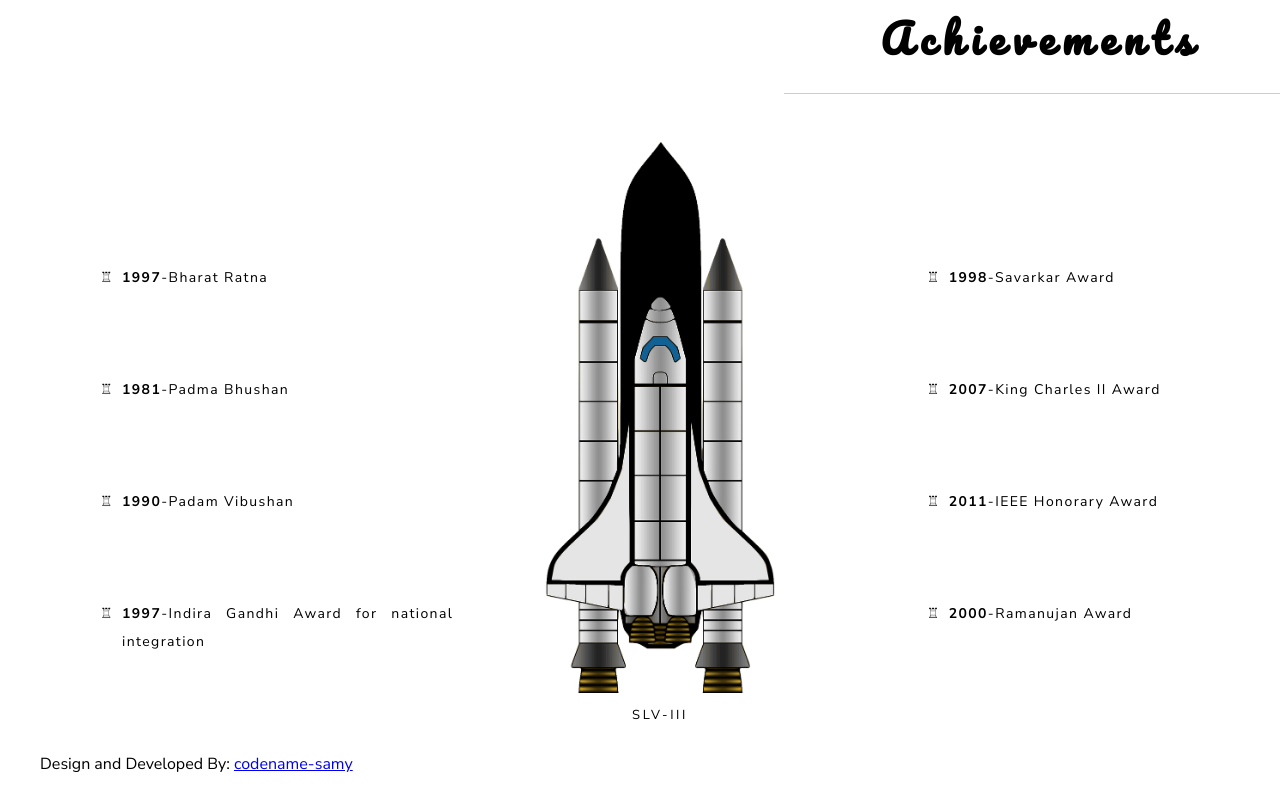
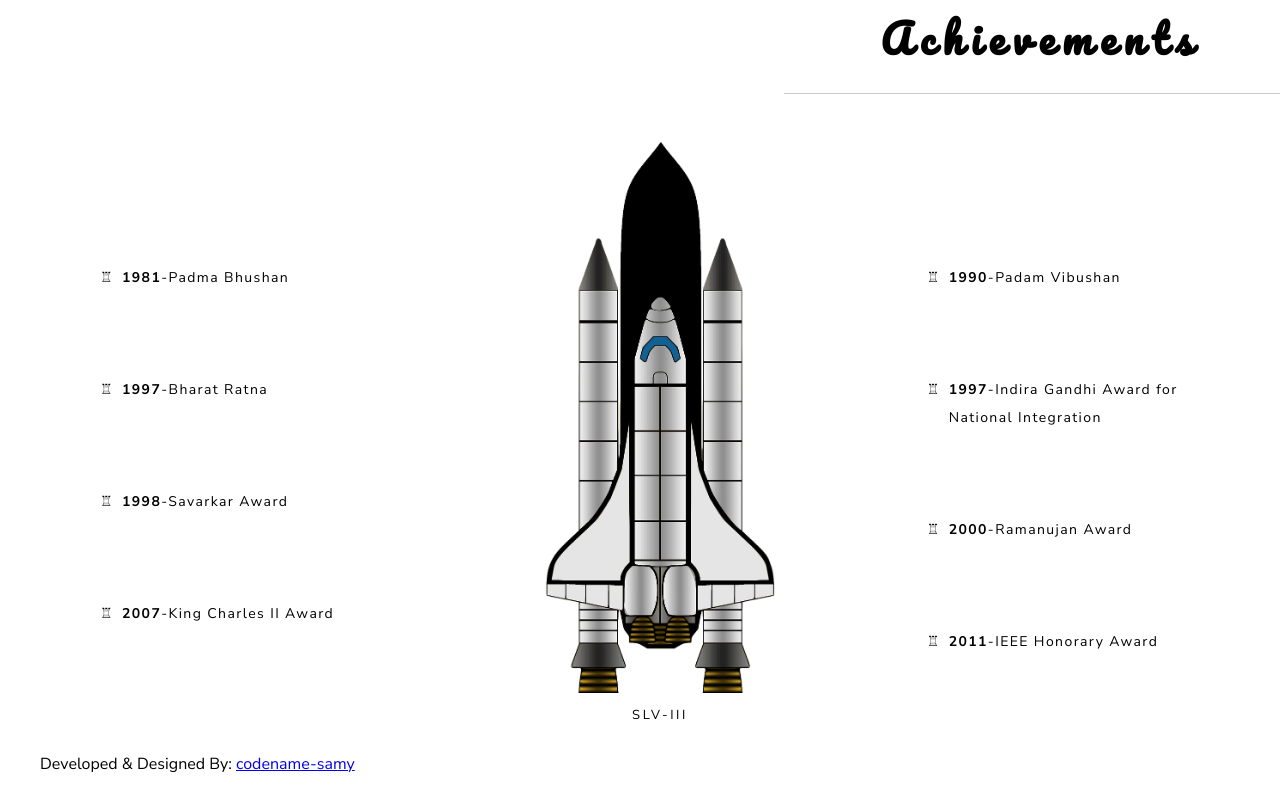
Before and after one commit to codename-samy/TributePage, a plain HTML site: page index.html in a window 1280 px wide. Shown: the part 1917-2720 px from the top of the page. Drawn offline with Linux system fonts and the light colour scheme.

Commit message:
Update index.html

```diff
--- a/index.html
+++ b/index.html
@@ -122,13 +122,10 @@
         <div class="row">
           <div class="col">
             <ul>
+	      <li><strong>1981</strong>-Padma Bhushan</li>
               <li><strong>1997</strong>-Bharat Ratna</li>
-              <li><strong>1981</strong>-Padma Bhushan</li>
-              <li><strong>1990</strong>-Padam Vibushan</li>
-              <li>
-                <strong>1997</strong>-Indira Gandhi Award for national
-                integration
-              </li>
+              <li><strong>1998</strong>-Savarkar Award</li>
+              <li><strong>2007</strong>-King Charles II Award</li>
             </ul>
           </div>
           <div class="col">
@@ -144,15 +141,17 @@
           </div>
           <div class="col">
             <ul>
-              <li><strong>1998</strong>-Savarkar Award</li>
-              <li><strong>2007</strong>-King Charles II Award</li>
-              <li><strong>2011</strong>-IEEE Honorary Award</li>
+	      <li><strong>1990</strong>-Padam Vibushan</li>
+              <li>
+                <strong>1997</strong>-Indira Gandhi Award for<br> National Integration
+              </li>
               <li><strong>2000</strong>-Ramanujan Award</li>
+	      <li><strong>2011</strong>-IEEE Honorary Award</li>
             </ul>
           </div>
         </div>
         <footer>
-          <p>Design and Developed By: <a href="https://github.com/codename-samy">codename-samy</a></p>
+          <p>Developed & Designed By: <a href="https://github.com/codename-samy">codename-samy</a></p>
         </footer>
       </section>
     </main>
```
